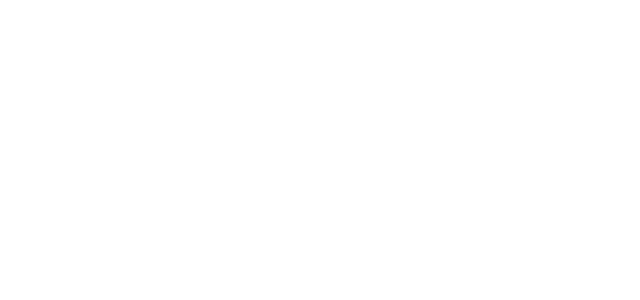
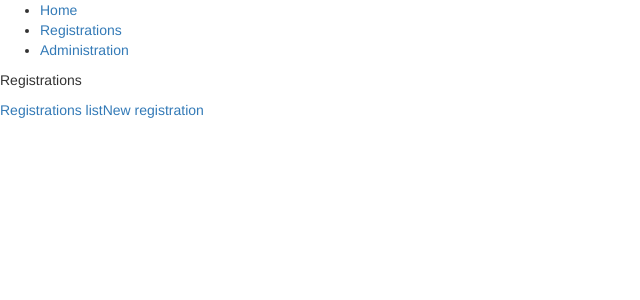
Before and after one commit to MaksimDragun/era-client, an Angular app: page /registrations in a window 1280 px wide. Shown: the top 300 px of the page, without its empty margins (0-640 px from the left). Built offline with nearby package versions, Linux system fonts and the light colour scheme; sample sign-in values are in the browser's storage.

Commit message:
navigation

```diff
--- a/src/app/home/home.component.html
+++ b/src/app/home/home.component.html
@@ -1,7 +1,5 @@
 <div class="container">
 	<h1>Electronic Registrar of Applicants</h1>
-	<a routerLink="/login" href="#">Login page</a>
-	<a routerLink="/registrations" href="#">Registrations</a>
 </div>
 <footer class="footer">
 	<div class="container">
--- /dev/null
+++ b/src/app/main.component.html
@@ -0,0 +1,8 @@
+<nav>
+	<ul>
+		<li><a [routerLink]="['/']">Home</a></li>
+		<li><a [routerLink]="['/registrations']">Registrations</a></li>
+		<li><a [routerLink]="['/registrations']">Administration</a></li>
+	</ul>
+</nav>
+<router-outlet></router-outlet>
--- /dev/null
+++ b/src/app/main.component.ts
@@ -0,0 +1,14 @@
+import {Component, OnInit} from '@angular/core';
+
+@Component({
+  moduleId: module.id,
+  templateUrl: 'main.component.html'
+})
+export class MainComponent implements OnInit {
+
+  constructor() {}
+
+  ngOnInit() {
+    console.log('Init main component');
+  }
+}
--- /dev/null
+++ b/src/app/main.routing.ts
@@ -0,0 +1,33 @@
+import {NgModule} from '@angular/core';
+import {Routes, RouterModule} from '@angular/router';
+
+import {HomeComponent} from './home/index';
+import {LoginComponent} from './login/index';
+import {MainComponent} from './main.component';
+
+import {AuthGuard} from './_guards/index';
+
+export const mainRoutes: Routes = [
+ {
+    path: '',
+    component: MainComponent,
+    canActivate: [AuthGuard],
+    children: [
+      {
+        path: 'registrations',
+        loadChildren: 'app/registrations/registrations.module#RegistrationsModule',
+        canActivate: [AuthGuard]
+      }
+    ]
+  }
+];
+
+@NgModule({
+  imports: [
+    RouterModule.forChild(mainRoutes)
+  ],
+  exports: [RouterModule]
+})
+export class MainRoutings {
+
+}
--- a/src/app/registrations/component/registrations-list.component.html
+++ b/src/app/registrations/component/registrations-list.component.html
@@ -1,3 +1,3 @@
 <div>
-	<span>Registrations</span>
+	<span>Registrations list</span>
 </div>
--- /dev/null
+++ b/src/app/registrations/component/registrations.component.html
@@ -0,0 +1,5 @@
+<div>
+	<p>Registrations</p>
+	<a routerLink="/registrations/list" href="#">Registrations list</a>
+	<a routerLink="/registrations/list" href="#">New registration</a>
+</div>
--- /dev/null
+++ b/src/app/registrations/component/registrations.component.ts
@@ -0,0 +1,13 @@
+import {Component, OnInit} from '@angular/core';
+
+@Component({
+  selector: 'app-registrations',
+  templateUrl: './registrations.component.html'
+})
+export class RegistrationsComponent implements OnInit {
+
+  ngOnInit(): void {
+
+  }
+
+}
```
Also changed, not shown: src/app/app.module.ts (+8 -5 lines), src/app/app.routing.ts (+9 -5 lines), src/app/registrations/registrations-routing.module.ts (+9 -1 lines), src/app/registrations/registrations.module.ts (+8 -5 lines).
